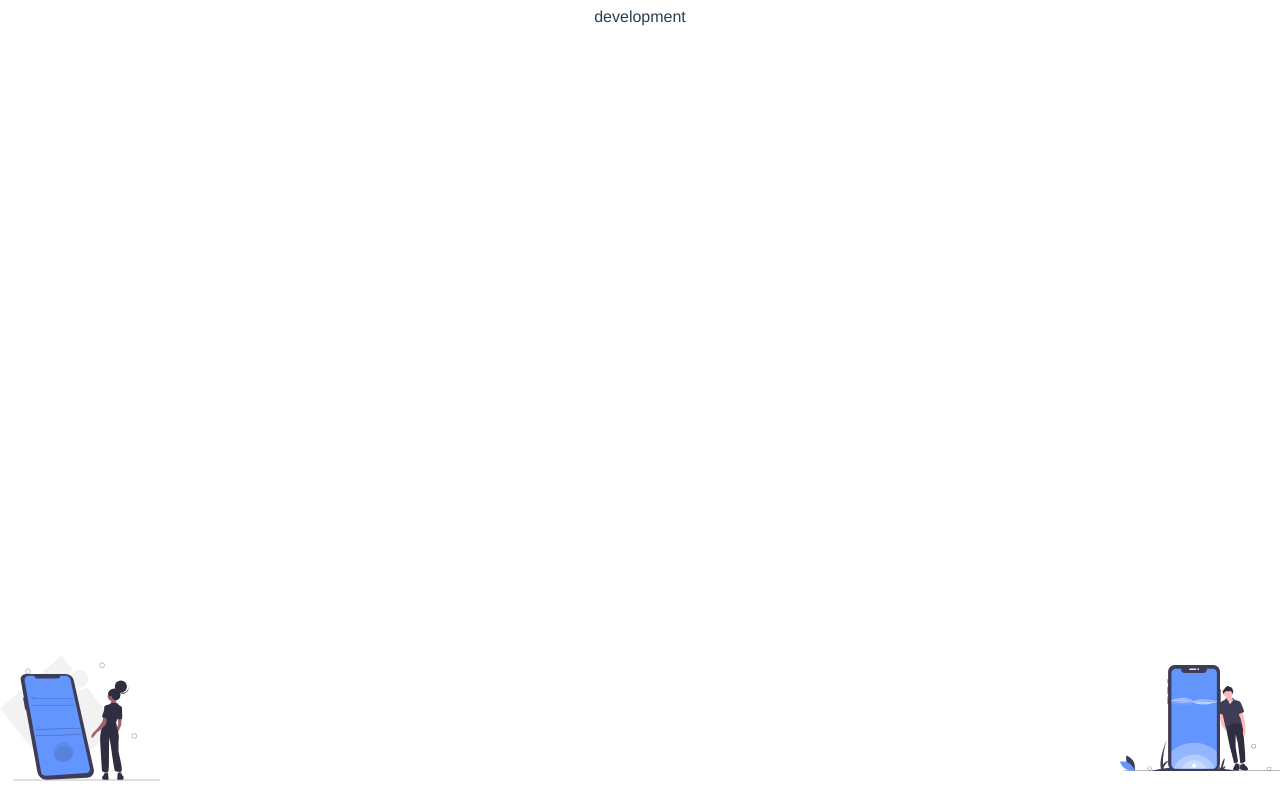
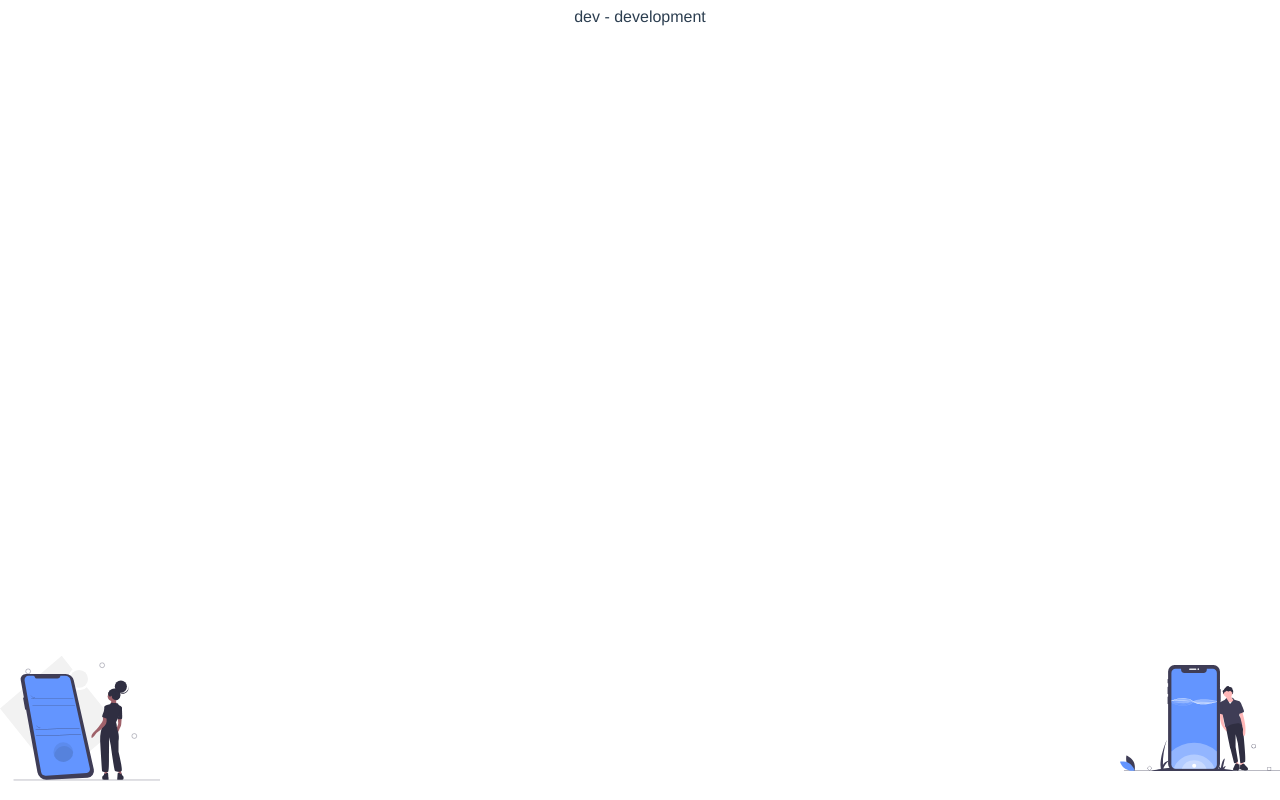
Before and after one commit to weirui88888/vue-cli4, a Vue app: page / in a window 1280 px wide. Built offline with nearby package versions, Linux system fonts and the light colour scheme.

Commit message:
add dev branch

```diff
--- a/src/App.vue
+++ b/src/App.vue
@@ -3,7 +3,7 @@
     <!-- <div class="main">
       <svg-icon iconClass="undraw_noted_pc9f" class="main-svg"></svg-icon>
     </div> -->
-    {{ NODE_ENV }}
+    dev - {{ NODE_ENV }}
     <div class="left-logo">
       <svg-icon iconClass="undraw_Mobile_app_p3ts"></svg-icon>
     </div>
```
